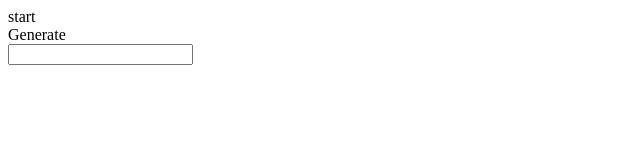
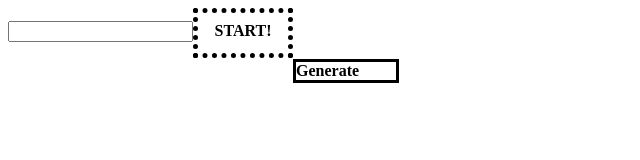
Before and after one commit to kawikadkekahuna/BubbleSortDOMAnimator, a plain HTML site: page index.html in a window 1280 px wide. Shown: the whole page, without its empty margins (0-640 px from the left). Drawn offline with Linux system fonts and the light colour scheme.

Commit message:
basic css

```diff
--- a/css/bubble-sort.css
+++ b/css/bubble-sort.css
@@ -4,3 +4,30 @@
   border:1px black;
   margin-bottom:1px;
 }
+
+#startBtn{
+  display:inline-block;
+  position:relative;
+  text-align: center;
+  line-height: 35px;
+  font-weight:bold;
+  border:5px dotted black;
+  width:90px;
+  height:40px;
+
+}
+
+#startBtn:hover{
+  background-color:;
+  border-color:yellow;
+}
+
+#generateBtn{
+  display:inline-block;
+  position: relative;
+  font-weight:bold;
+  width:100px;
+  top:40px;
+  border:3px solid black;
+  text-align:40px;
+}
--- a/js/bubble-sort.js
+++ b/js/bubble-sort.js
@@ -3,8 +3,8 @@ function BubbleDOMAnimator() {
 
   generateLength = function(length) {
       var widthArr = [];
-    for(var i = 0; i < length; i++){
-      var randomNum = Math.floor(Math.random() * ((length*2) - 2) + 2);
+      for (var i = 0; i < length; i++) {
+        var randomNum = Math.floor(Math.random() * ((length * 2) - 2) + 2);
         widthArr.push(randomNum);
       }
       this.length = length;
@@ -12,6 +12,8 @@ function BubbleDOMAnimator() {
     }
     //////////////////DOM Main Elements and Nodes//////////////////
   var mainContainer = document.getElementById('mainContainer');
+  var rowContainer = document.createElement('div');
+  rowContainer.id = 'rowContainer';
   var i;
   //////////////////////////////////////////////////////////////
 
@@ -23,8 +25,9 @@ function BubbleDOMAnimator() {
       row.id = 'row' + i;
       row.style.width = widthArr[i] + 'px';
       row.className = 'bubblerow';
-      mainContainer.appendChild(row);
+      rowContainer.appendChild(row);
     }
+    mainContainer.appendChild(rowContainer);
   }
 
   this.sort = function() {
@@ -39,7 +42,7 @@ function BubbleDOMAnimator() {
       }
     }
   }
-  this.start = function(){
-    setInterval(this.sort,50);
+  this.start = function() {
+    setInterval(this.sort, 50);
   }
 }
--- a/js/layout-sort.js
+++ b/js/layout-sort.js
@@ -1,5 +1,5 @@
 window.onload = function(){
-
+var reset = false;
 var bSort = new BubbleDOMAnimator();
 var main = document.getElementById('mainContainer');
 var inputField = document.createElement('input');
@@ -7,12 +7,14 @@ inputField.setAttribute('type','text');
 inputField.id='inputField';
 var generateBtn = document.createElement('div');
 generateBtn.innerHTML = "Generate";
+generateBtn.id = 'generateBtn';
 generateBtn.addEventListener('click',function(){
     bSort.randomize(inputField.value);
     // this.bSort.start();
   });
 var startBtn = document.createElement('div');
-startBtn.innerHTML = 'start';
+startBtn.innerHTML = 'START!';
+startBtn.id='startBtn';
 startBtn.addEventListener('click',function(){
 
   bSort.start();
@@ -24,8 +26,8 @@ startBtn.addEventListener('click',function(){
 
 
 
+main.appendChild(inputField);
 main.appendChild(startBtn);
 main.appendChild(generateBtn);
-main.appendChild(inputField);
 
 }
```
Lines whose indentation alone changed are shown as unchanged.
